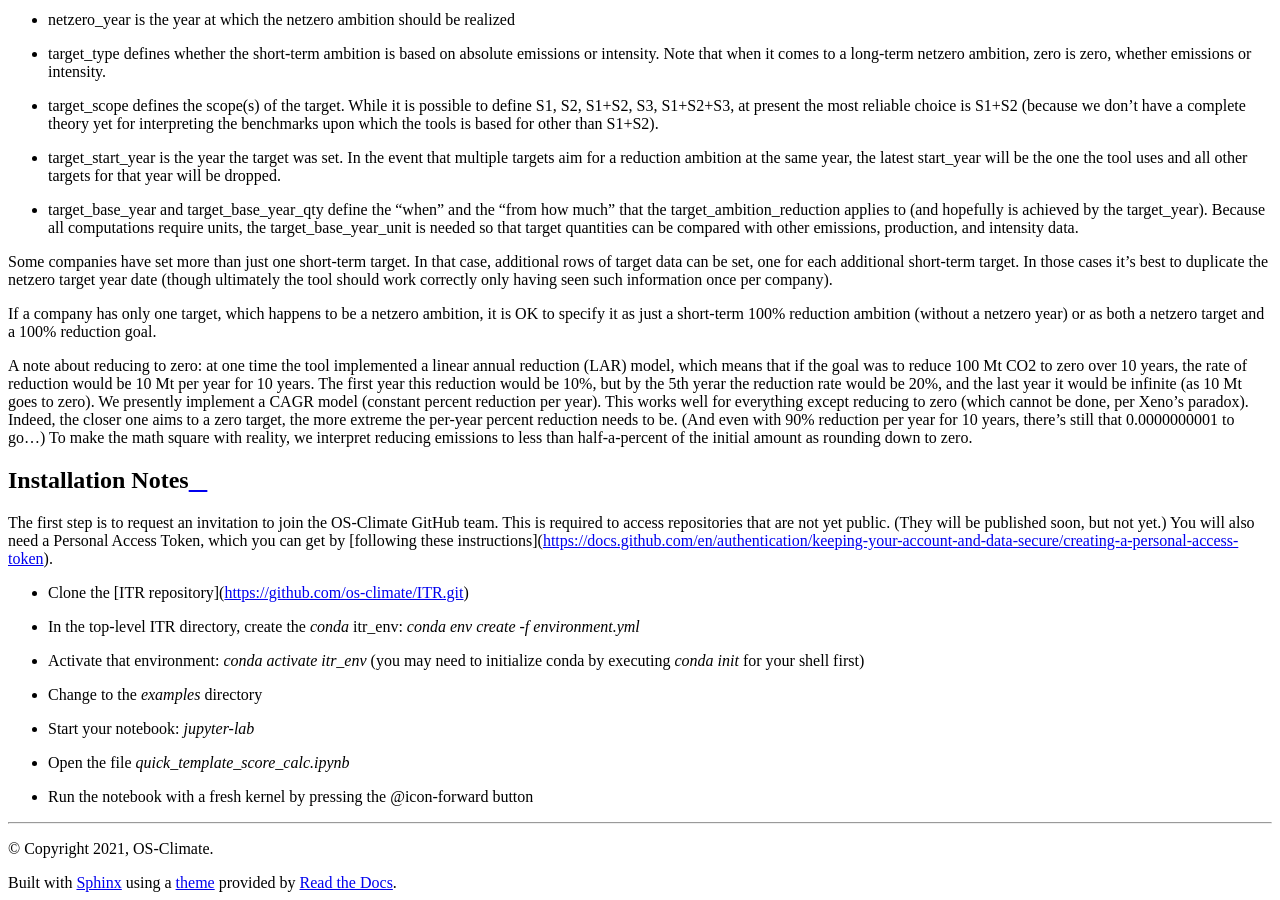
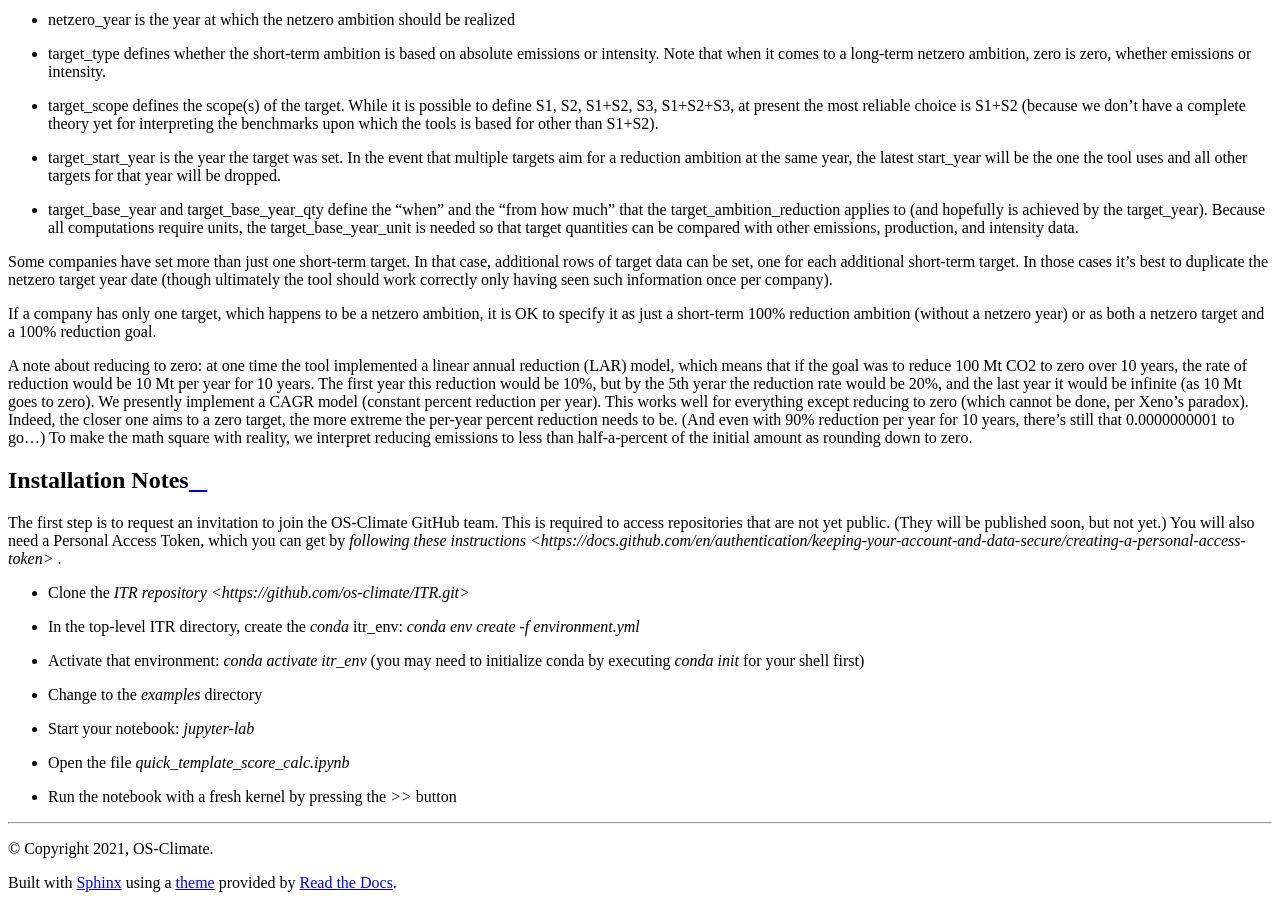
Before and after one commit to os-climate/ITR, a Sphinx documentation site: the page built from docs/DataTemplateRequirements.rst, in a window 1280 px wide and 900 px high, scrolled down 1900 px. Built offline with Sphinx 7.4.7 and the Read the Docs theme 2.0.0, drawn with Linux system fonts in a browser that asks for light colours; pages that are not in the unit, such as notebooks, are missing from menus.

Commit message:
Update DataTemplateRequirements.rst
Changed URL syntax from markdown (which this file is not) to rst syntax (which this file is).

```diff
--- a/docs/DataTemplateRequirements.rst
+++ b/docs/DataTemplateRequirements.rst
@@ -170,12 +170,12 @@ initial amount as rounding down to zero.
 Installation Notes
 ------------------
 
-The first step is to request an invitation to join the OS-Climate GitHub team.  This is required to access repositories that are not yet public.  (They will be published soon, but not yet.)  You will also need a Personal Access Token, which you can get by [following these instructions](https://docs.github.com/en/authentication/keeping-your-account-and-data-secure/creating-a-personal-access-token).
+The first step is to request an invitation to join the OS-Climate GitHub team.  This is required to access repositories that are not yet public.  (They will be published soon, but not yet.)  You will also need a Personal Access Token, which you can get by `following these instructions <https://docs.github.com/en/authentication/keeping-your-account-and-data-secure/creating-a-personal-access-token>` .
 
-- Clone the [ITR repository](https://github.com/os-climate/ITR.git)
+- Clone the `ITR repository <https://github.com/os-climate/ITR.git>`
 - In the top-level ITR directory, create the `conda` itr_env: `conda env create -f environment.yml`
 - Activate that environment: `conda activate itr_env` (you may need to initialize conda by executing `conda init` for your shell first)
 - Change to the `examples` directory
 - Start your notebook: `jupyter-lab`
 - Open the file `quick_template_score_calc.ipynb`
-- Run the notebook with a fresh kernel by pressing the @icon-forward button
+- Run the notebook with a fresh kernel by pressing the `>>` button
```
